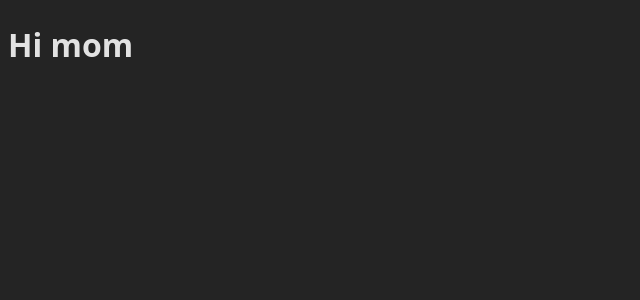
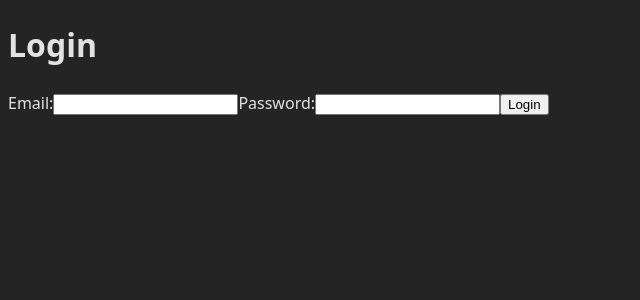
Before and after one commit to pmgalecki/nord-homework, a React (Vite) app: page /login in a window 1280 px wide. Shown: the top 300 px of the page, without its empty margins (0-640 px from the left). Built offline with nearby package versions, Linux system fonts and the light colour scheme.

Commit message:
basic routing

```diff
--- a/package.json
+++ b/package.json
@@ -16,6 +16,7 @@
     "prettier": "^3.5.3",
     "react": "^19.0.0",
     "react-dom": "^19.0.0",
+    "react-router": "^7.3.0",
     "styled-components": "^6.1.15"
   },
   "devDependencies": {
--- /dev/null
+++ b/src/auth/login.tsx
@@ -0,0 +1,20 @@
+function Login() {
+  return (
+    <div>
+      <h1>Login</h1>
+      <form>
+        <label>
+          Email:
+          <input type="email" name="email" />
+        </label>
+        <label>
+          Password:
+          <input type="password" name="password" />
+        </label>
+        <button type="submit">Login</button>
+      </form>
+    </div>
+  );
+}
+
+export default Login;
--- a/src/main.tsx
+++ b/src/main.tsx
@@ -1,6 +1,10 @@
 import { StrictMode } from 'react';
 import { createRoot } from 'react-dom/client';
-import App from './app';
+
+import Servers from './pages/servers';
+import Login from './pages/login';
+
+import { BrowserRouter, Routes, Route } from 'react-router';
 
 import { createGlobalStyle } from 'styled-components';
 
@@ -24,6 +28,12 @@ const GlobalStyle = createGlobalStyle`
 createRoot(document.getElementById('root')!).render(
   <StrictMode>
     <GlobalStyle />
-    <App />
+    <BrowserRouter>
+      <Routes>
+        <Route path="/servers" element={<Servers />} />
+        <Route path="/login" element={<Login />} />
+        <Route path="*" element={<h1>Not Found</h1>} />
+      </Routes>
+    </BrowserRouter>
   </StrictMode>,
 );
--- /dev/null
+++ b/src/pages/login/index.tsx
@@ -0,0 +1,20 @@
+function Login() {
+  return (
+    <div>
+      <h1>Login</h1>
+      <form>
+        <label>
+          Email:
+          <input type="email" name="email" />
+        </label>
+        <label>
+          Password:
+          <input type="password" name="password" />
+        </label>
+        <button type="submit">Login</button>
+      </form>
+    </div>
+  );
+}
+
+export default Login;
--- /dev/null
+++ b/src/pages/servers/index.tsx
@@ -0,0 +1,9 @@
+function Servers() {
+  return (
+    <div>
+      <h1>Servers</h1>
+    </div>
+  );
+}
+
+export default Servers;
```
Also changed, not shown: 1 other file (tests, documents, lock files or other folders).
